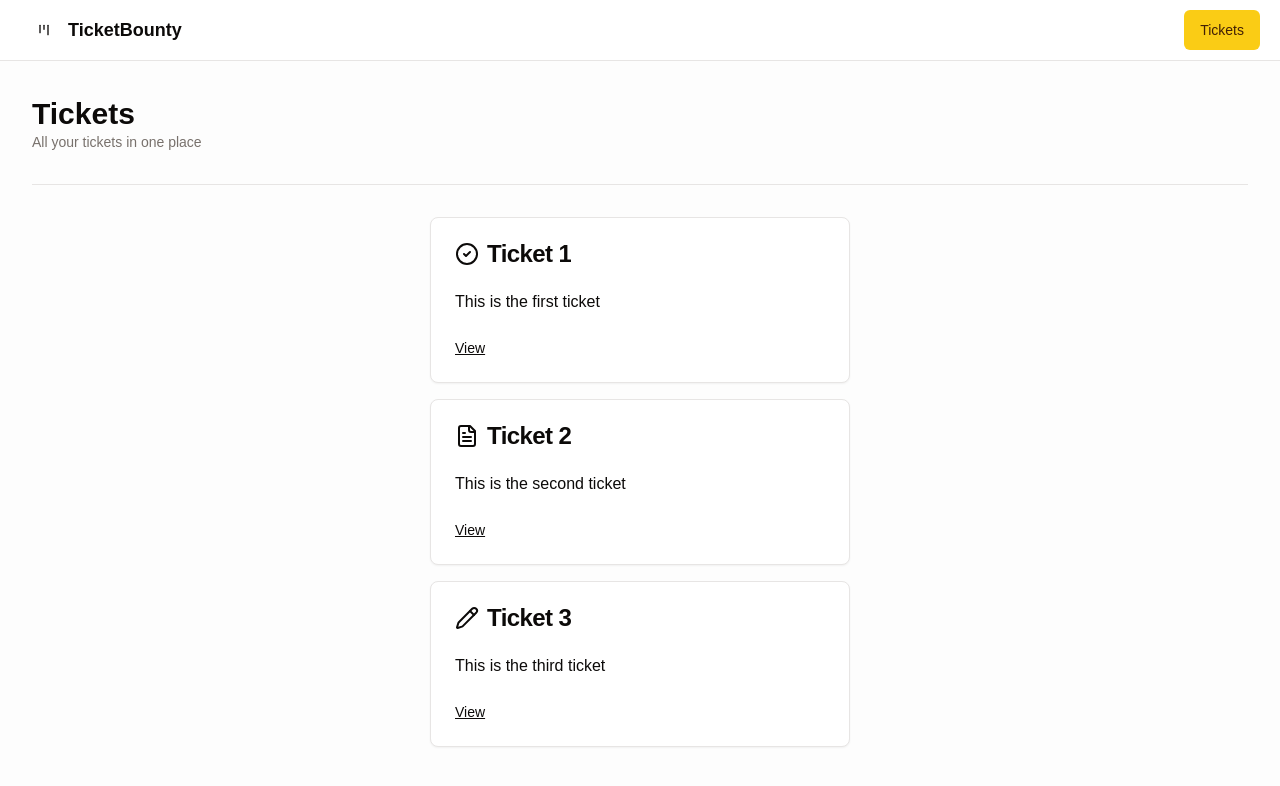
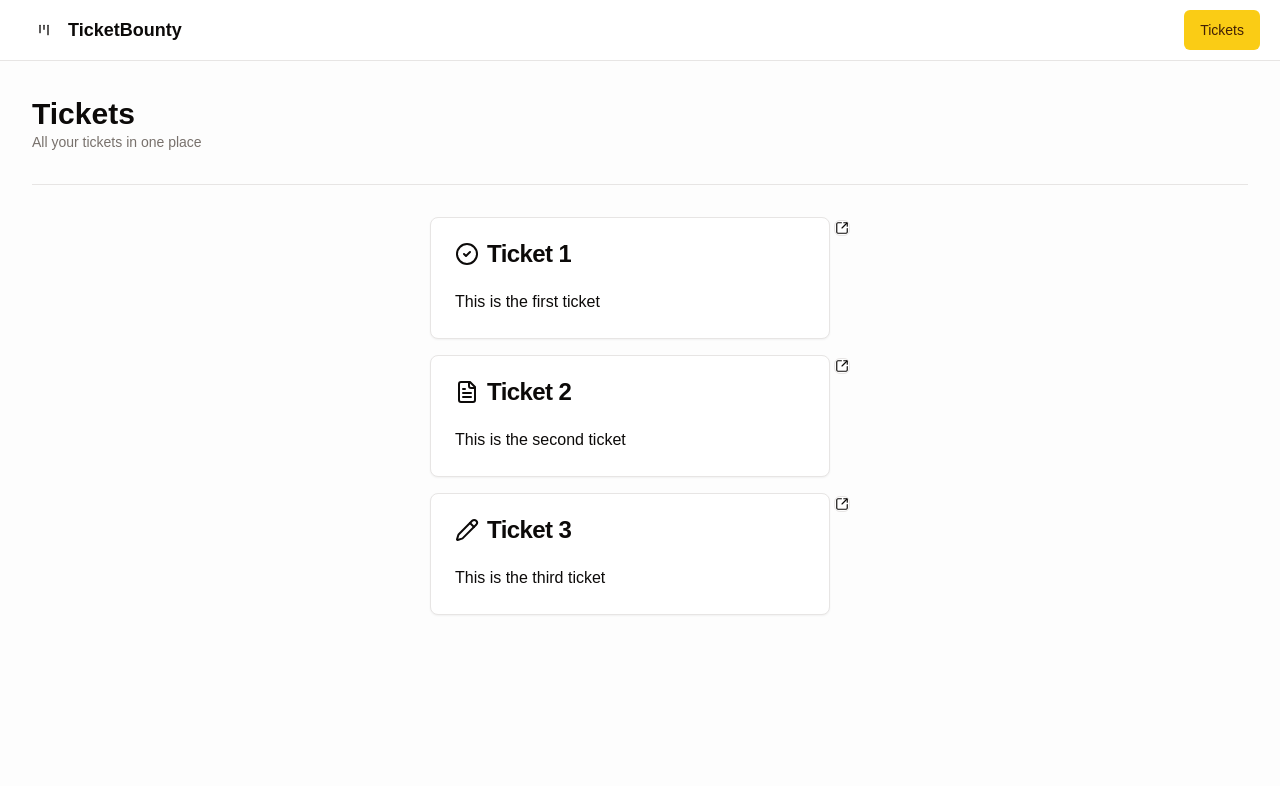
Before and after one commit to tomekrychtyk/road-to-next, a Next.js app: page /tickets in a window 1280 px wide. Shown: the top 786 px of the page. Built offline with nearby package versions, Linux system fonts and the light colour scheme.

Commit message:
Extract ticket to its own feature

```diff
--- a/src/app/tickets/[ticketId]/page.tsx
+++ b/src/app/tickets/[ticketId]/page.tsx
@@ -1,4 +1,9 @@
+import Link from "next/link";
+import { Placeholder } from "@/components/placeholder";
+import { Button } from "@/components/ui/button";
 import { initialTickets } from "@/data";
+import { TicketItem } from "@/features/ticket/components/ticket-item";
+import { ticketsPath } from "@/paths";
 
 type TicketPageProps = {
   params: Promise<{
@@ -11,13 +16,21 @@
   const ticket = initialTickets.find((ticket) => ticket.id === ticketId);
 
   if (!ticket) {
-    return <div>Ticket not found</div>;
+    return (
+      <Placeholder
+        label="Ticket not found"
+        button={
+          <Button asChild variant="outline">
+            <Link href={ticketsPath()}>Back to list</Link>
+          </Button>
+        }
+      />
+    );
   }
 
   return (
-    <div>
-      <h2 className="text-lg">{ticket.title}</h2>
-      <p className="text-sm">{ticket.content}</p>
+    <div className="flex justify-center animate-fade-in-from-top">
+      <TicketItem ticket={ticket} isDetail />
     </div>
   );
 };
--- a/src/app/tickets/page.tsx
+++ b/src/app/tickets/page.tsx
@@ -1,21 +1,6 @@
-import { LucideCircleCheck, LucideFileText, LucidePencil } from "lucide-react";
-import Link from "next/link";
 import { Heading } from "@/components/heading";
-import {
-  Card,
-  CardContent,
-  CardFooter,
-  CardHeader,
-  CardTitle,
-} from "@/components/ui/card";
 import { initialTickets } from "@/data";
-import { ticketPath } from "@/paths";
-
-const TICKET_ICONS = {
-  OPEN: <LucideFileText />,
-  DONE: <LucideCircleCheck />,
-  IN_PROGRESS: <LucidePencil />,
-};
+import { TicketItem } from "@/features/ticket/components/ticket-item";
 
 const TicketsPage = () => {
   return (
@@ -24,22 +9,7 @@
 
       <div className="flex-1 flex flex-col items-center gap-y-4 animate-fade-in-from-top">
         {initialTickets.map((ticket) => (
-          <Card key={ticket.id} className="w-full max-w-[420px]">
-            <CardHeader>
-              <CardTitle className="flex gap-x-2">
-                <span>{TICKET_ICONS[ticket.status]}</span>
-                <span className="truncate">{ticket.title}</span>
-              </CardTitle>
-            </CardHeader>
-            <CardContent>
-              <span className="line-clamp-2">{ticket.content}</span>
-            </CardContent>
-            <CardFooter>
-              <Link className="text-sm underline" href={ticketPath(ticket.id)}>
-                View
-              </Link>
-            </CardFooter>
-          </Card>
+          <TicketItem key={ticket.id} ticket={ticket} />
         ))}
       </div>
     </div>
--- /dev/null
+++ b/src/components/placeholder.tsx
@@ -0,0 +1,26 @@
+import { LucideMessageSquareWarning } from "lucide-react";
+import { cloneElement, ReactElement } from "react";
+
+type PlaceholderProps = {
+  label: string;
+  icon?: ReactElement;
+  button?: ReactElement;
+};
+
+export function Placeholder({
+  label,
+  icon = <LucideMessageSquareWarning />,
+  button = <div />,
+}: PlaceholderProps) {
+  return (
+    <div className="flex-1 self-center flex flex-col items-center justify-center gap-y-2">
+      {cloneElement(icon, {
+        className: "w-16 h-16",
+      })}
+      <h2 className="text-lg text-center">{label}</h2>
+      {cloneElement(button, {
+        className: "h-10",
+      })}
+    </div>
+  );
+}
--- /dev/null
+++ b/src/features/ticket/components/ticket-item.tsx
@@ -0,0 +1,55 @@
+import clsx from "clsx";
+import { LucideSquareArrowOutUpRight } from "lucide-react";
+import Link from "next/link";
+import { Button } from "@/components/ui/button";
+import { Card, CardContent, CardHeader, CardTitle } from "@/components/ui/card";
+import { ticketPath } from "@/paths";
+import { TICKET_ICONS } from "../constants";
+import { Ticket } from "../types";
+
+type TicketItemProps = {
+  ticket: Ticket;
+  isDetail?: boolean;
+};
+
+const TicketItem = ({ ticket, isDetail }: TicketItemProps) => {
+  const detailButton = (
+    <Link className="text-sm" href={ticketPath(ticket.id)}>
+      <Button variant="outline" asChild size="icon">
+        <LucideSquareArrowOutUpRight className="w-4 h-4" />
+      </Button>
+    </Link>
+  );
+
+  return (
+    <div
+      className={clsx("w-full flex gap-x-1", {
+        "max-w-[420px]": !isDetail,
+        "max-w-[580px]": isDetail,
+      })}
+    >
+      <Card className="w-full">
+        <CardHeader>
+          <CardTitle className="flex gap-x-2">
+            <span>{TICKET_ICONS[ticket.status]}</span>
+            <span className="truncate">{ticket.title}</span>
+          </CardTitle>
+        </CardHeader>
+        <CardContent>
+          <span
+            className={clsx("whitespace-break-spaces", {
+              "line-clamp-3": !isDetail,
+            })}
+          >
+            {ticket.content}
+          </span>
+        </CardContent>
+      </Card>
+      {!isDetail ? (
+        <div className="flex flex-col gap-y-1">{detailButton}</div>
+      ) : null}
+    </div>
+  );
+};
+
+export { TicketItem };
--- /dev/null
+++ b/src/features/ticket/constants.tsx
@@ -0,0 +1,7 @@
+import { LucideCircleCheck, LucideFileText, LucidePencil } from "lucide-react";
+
+export const TICKET_ICONS = {
+  OPEN: <LucideFileText />,
+  DONE: <LucideCircleCheck />,
+  IN_PROGRESS: <LucidePencil />,
+};
--- /dev/null
+++ b/src/features/ticket/types.ts
@@ -0,0 +1,8 @@
+export type TicketStatus = "OPEN" | "DONE" | "IN_PROGRESS";
+
+export type Ticket = {
+  id: string;
+  title: string;
+  content: string;
+  status: TicketStatus;
+};
--- a/tailwind.config.ts
+++ b/tailwind.config.ts
@@ -6,6 +6,7 @@
     "./src/pages/**/*.{js,ts,jsx,tsx,mdx}",
     "./src/components/**/*.{js,ts,jsx,tsx,mdx}",
     "./src/app/**/*.{js,ts,jsx,tsx,mdx}",
+    "./src/features/**/*.{js,ts,jsx,tsx,mdx}",
   ],
   theme: {
     extend: {
```
